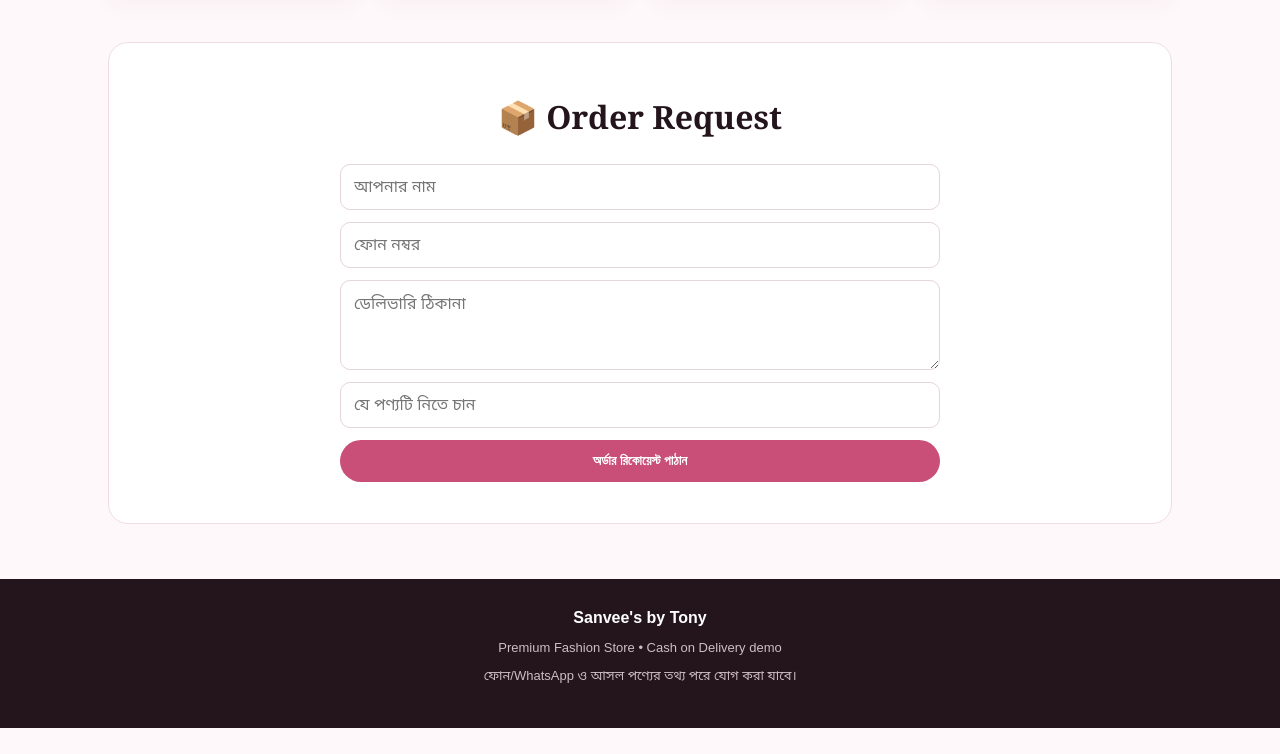
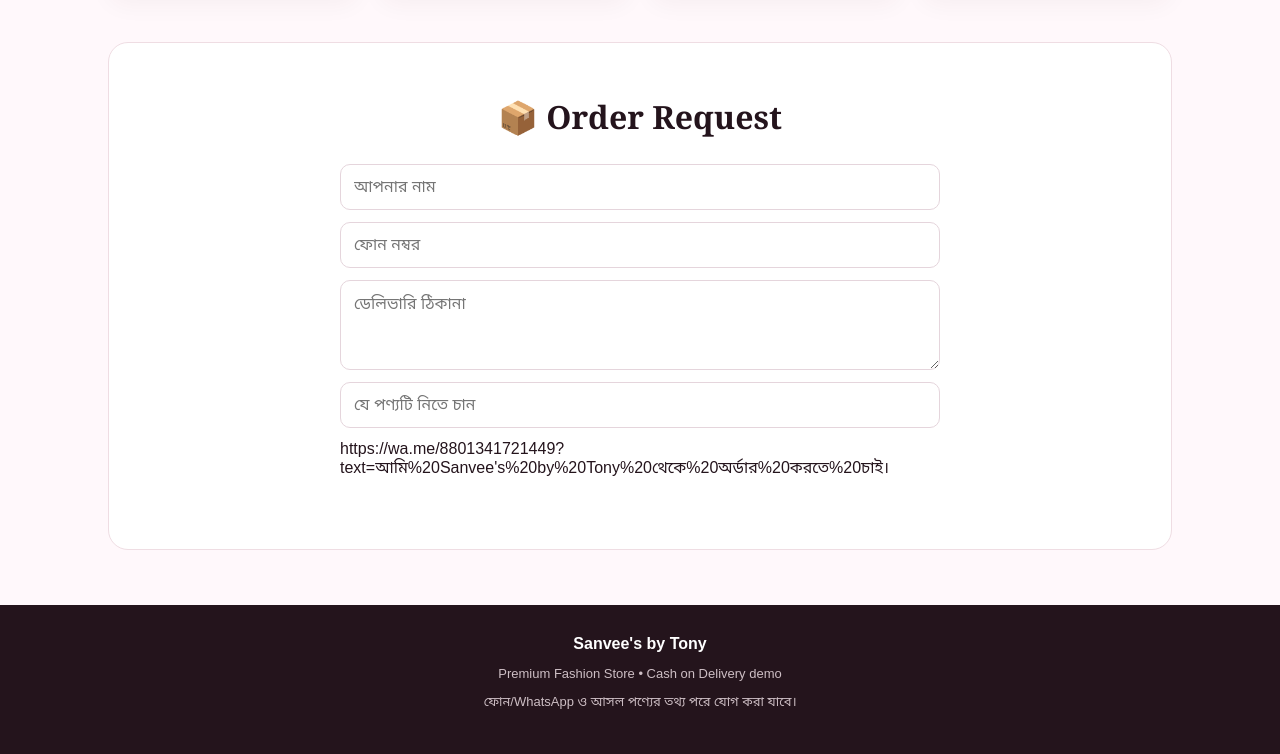
Before and after one commit to mdkalom2994-hash/sanvees-by-tony, a plain HTML site: page index.html in a window 1280 px wide. Shown: the part 1468-2222 px from the top of the page. Before the commit the page ends 2196 px from the top, so only its background shows below. Drawn offline with Linux system fonts and the light colour scheme.

Commit message:
Replace order button with WhatsApp link
Removed the order button and added a WhatsApp link for orders.

```diff
--- a/index.html
+++ b/index.html
@@ -60,8 +60,7 @@ footer{background:var(--dark);color:#fff;text-align:center;padding:30px 18px}.sm
 <input id="name" placeholder="আপনার নাম" required><input id="phone" placeholder="ফোন নম্বর" required>
 <textarea id="address" placeholder="ডেলিভারি ঠিকানা" required></textarea>
 <input id="orderItems" placeholder="যে পণ্যটি নিতে চান" required>
-<button class="btn" type="submit">অর্ডার রিকোয়েস্ট পাঠান</button>
-</form>
+https://wa.me/8801341721449?text=আমি%20Sanvee's%20by%20Tony%20থেকে%20অর্ডার%20করতে%20চাই।
 <p id="msg" style="text-align:center;color:#2b7a4b"></p>
 </div>
 </section>
```
